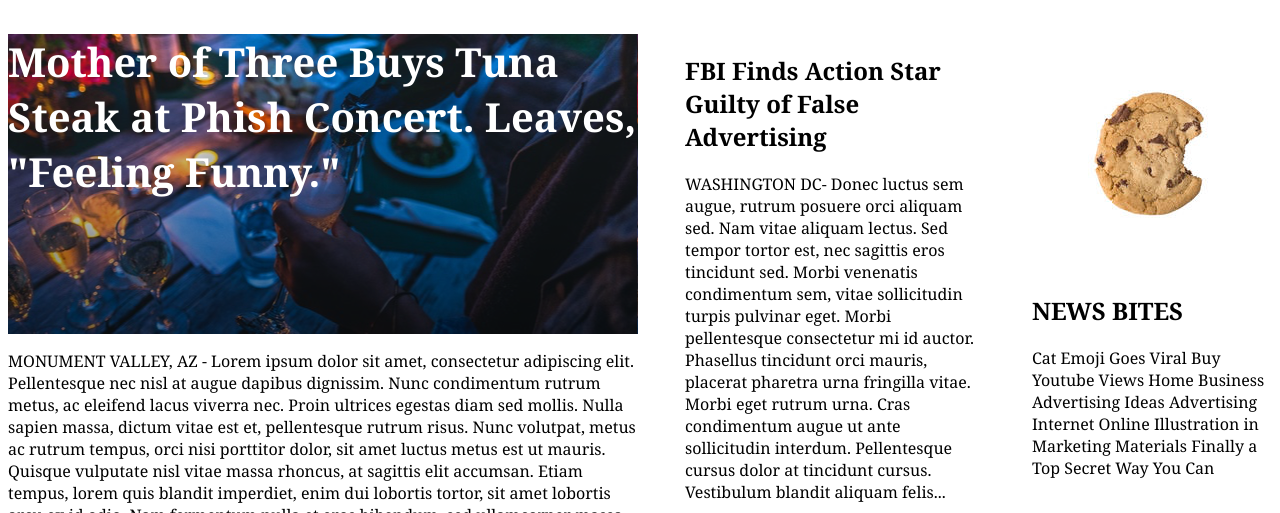
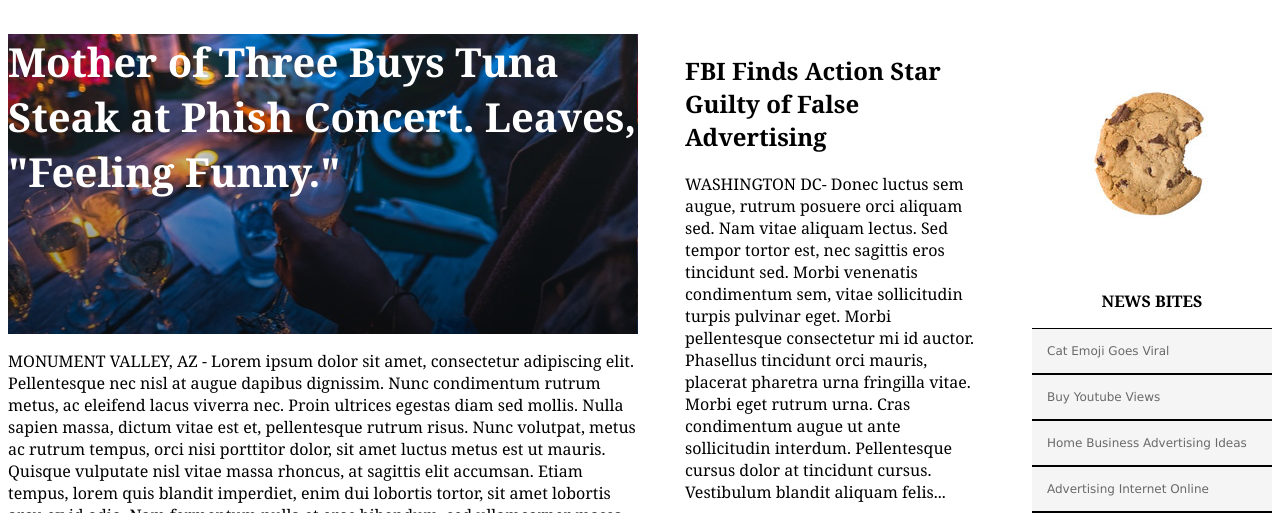
Before and after one commit to mattfine/my_times, a plain HTML site: page index.html in a window 1280 px wide. Shown: the part 94-607 px from the top of the page. Drawn offline with Linux system fonts and the light colour scheme.

Commit message:
Complete step 6 for the website

```diff
--- a/index.html
+++ b/index.html
@@ -78,8 +78,13 @@
 
         <img src="./resources/images/news-bite.png" alt="Cookie with Bite">
         <div class="story4">
-          <h2>NEWS BITES</h2>
-          <p>Cat Emoji Goes Viral Buy Youtube Views Home Business Advertising Ideas Advertising Internet Online Illustration in Marketing Materials Finally a Top Secret Way You Can</p>
+          <h3>NEWS BITES</h3>
+          <span>Cat Emoji Goes Viral</span>
+          <span>Buy Youtube Views</span>
+          <span>Home Business Advertising Ideas</span>
+          <span>Advertising Internet Online</span>
+          <span>Illustration in Marketing Materials</span>
+          <span>Finall a Top Secret Way You Can</span>
         </div>
 
       </div>
--- a/resources/css/style.css
+++ b/resources/css/style.css
@@ -96,6 +96,24 @@ nav a {
   height: 250px;
 }
 
+.story4 h3 {
+  font-size: 16px;
+  font-weight: bold;
+  text-align: center;
+}
+
+.story4 span {
+  margin: 0;
+  display: block;
+  background-color: WhiteSmoke;
+  font-family: Verdana;
+  font-size: 12px;
+  color: DimGray;
+  padding: 15px;
+  border-top: 1px solid black;
+  border-bottom: 1px solid black;
+}
+
 .sub-section2 {
   display: flex;
   flex-direction: column;
```
